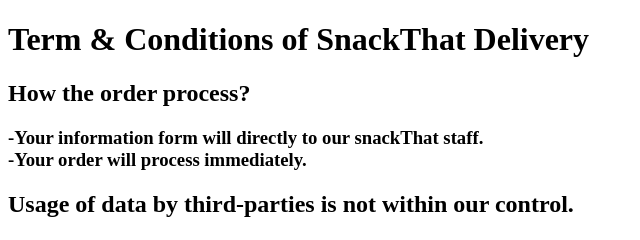
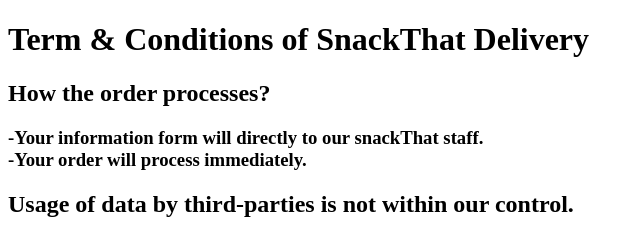
Before and after one commit to almalikk/snackthat, a plain HTML site: page terms&conditions.html in a window 1280 px wide. Shown: the full height of the page, 0-640 px from the left. Drawn offline with Linux system fonts and the light colour scheme.

Commit message:
Update terms&conditions.html

```diff
--- a/terms&conditions.html
+++ b/terms&conditions.html
@@ -5,7 +5,7 @@
 </head>
 <body>
 	<h1>Term & Conditions of SnackThat Delivery</h1>
-	<h2>How the order process?</h2>
+	<h2>How the order processes?</h2>
 	<h3>-Your information form will directly to our snackThat staff.<br>-Your order will process immediately.</h3>
 
 	<h2>Usage of data by third-parties is not within our control.</h2>
```
